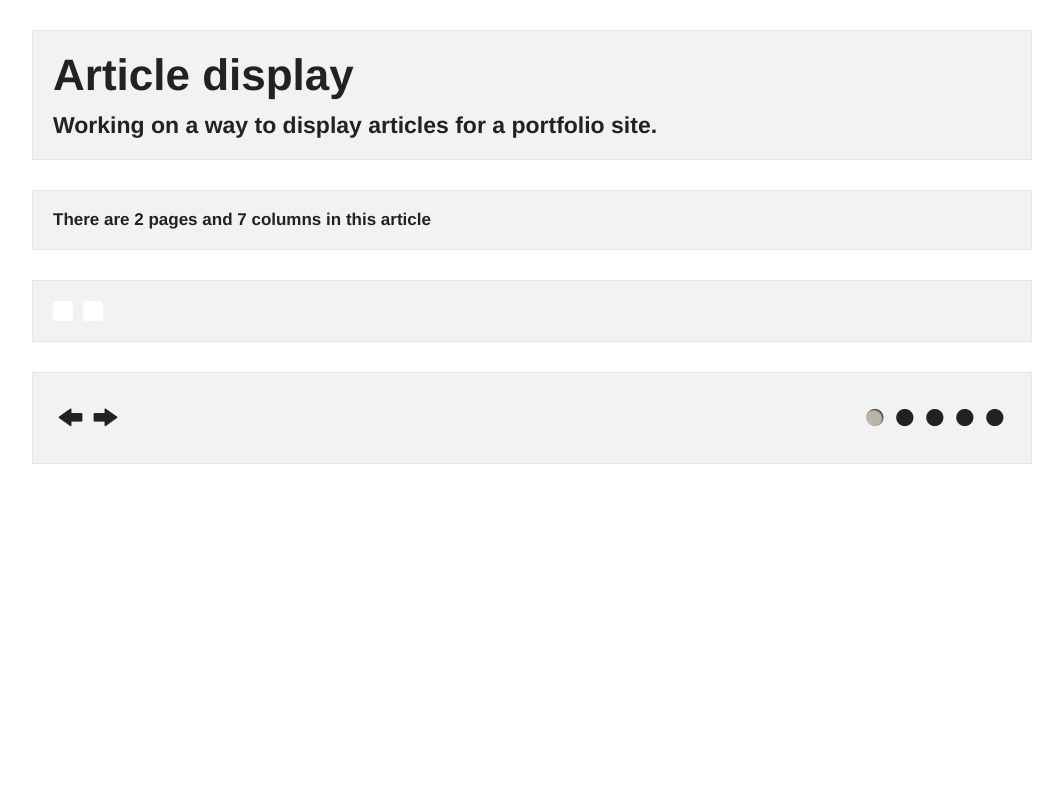
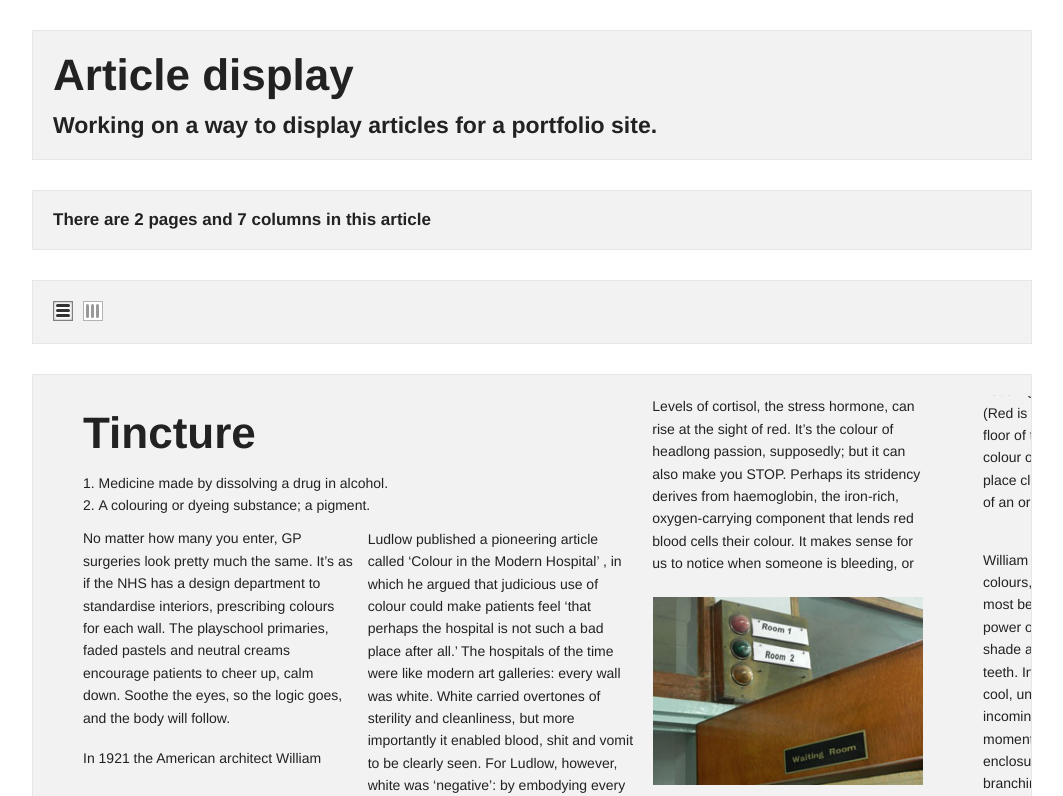
Before and after one commit to daveymoores/article_display, a plain HTML site: page index_layout-1.html in a window 1280 px wide. Both pictures are taken after a click on the item 171 px from the left and 311 px from the top of the page. Shown: the top 796 px of the page, without its empty margins (108-1171 px from the left). Drawn offline with Linux system fonts and the light colour scheme.

Commit message:
Finishing layout buttons

```diff
--- a/index_layout-1.html
+++ b/index_layout-1.html
@@ -36,28 +36,26 @@
 
 		<div id="data" class="panel"></div>
 
+		<div class="panel">
+			<ul id="display_options">
+				<li class="horizontal active">
+					<span></span>
+					<span></span>
+					<span></span>
+				</li>
+				<li class="vertical">
+					<span></span>
+					<span></span>
+					<span></span>
+				</li>
+			</ul>
+		</div>
+
 		<div class="panel" id="article_reader">
-
-			<ul id="display_options">
-				<li class="horizontal"><a href="#_"></a></li>
-				<li class="vertical"><a href="#_"></a></li>
-			</ul>
 
 			<div id="viewport">
 					<div id="target">
 					</div>
-				</div>
-
-				<div id="flowedContent">
-					<p>No matter how many you enter, GP surgeries look pretty much the same. It’s as if the NHS has a design department to standardise interiors, prescribing colours for each wall. The playschool primaries, faded pastels and neutral creams encourage patients to cheer up, calm down. Soothe the eyes, so the logic goes, and the body will follow.</p>
-
-					<p>In 1921 the American architect William Ludlow published a pioneering article called ‘Colour in the Modern Hospital’ , in which he argued that judicious use of colour could make patients feel ‘that perhaps the hospital is not such a bad place after all.’ The hospitals of the time were like modern art galleries: every wall was white. White carried overtones of sterility and cleanliness, but more importantly it enabled blood, shit and vomit to be clearly seen. For Ludlow, however, white was ‘negative’: by embodying every colour, it neutralised them all. He associated white with winter, the season of death, and assumed that patients would too. In its place, he proposed a palate inspired by the radiance of nature: ‘soft greens, pale blues, an occasional touch of red’.</p>
-
-					<p>Levels of cortisol, the stress hormone, can rise at the sight of red. It’s the colour of headlong passion, supposedly; but it can also make you STOP. Perhaps its stridency derives from haemoglobin, the iron-rich, oxygen-carrying component that lends red blood cells their colour. It makes sense for us to notice when someone is bleeding, or when blood rushes into their cheeks: red can indicate imminent death, or sex. This waiting room floor is closer to rust than blood – darker than plant pots, more ruddy than soil. Mimicked by the carpet of the main consulting room and in the tiles that border the floor of the entrance, it never rises higher than the soles of you feet. (Red is the heaviest colour; it sinks to the floor of the visible spectrum.) Picture this colour on the walls or ceiling and the whole place closes in, starts to feel like the inside of an organ.</p>
-
-					<p>William Ludlow argued that, of all possible colours, ‘glorious golden yellow’ was the most beneficial since it evoked the healing power of sunshine, but pick the wrong shade and you’re left with jaundice or bad teeth. Instead of sun we have sky, these cool, unclouded walls. Something to remind incoming patients of open space the moment they pass into the corridor’s enclosure. You might assume this long, branching pathway represents veins, which, seen through the skin, are the body’s blue corridors. But blood isn’t blue, and neither are veins: the closest they ever stray from red is deep maroon. (Kienle et al. put this common misconception to rest in a more or less impenetrable paper , 1996.) Blue is often described as the colour of sadness, but it has to be bruise-blue, shadow-blue, ocean-blue, something dark. This blue belongs to starling’s eggs or Tupperware or the backdrop of nursery murals. Perhaps it isn’t blue at all but turquoise, a species of green.</p>
-
-					<p>I can believe that green has therapeutic uses. Green is good enough to eat. Green leaves are healthy, packed with chlorophyll. In the natural world green indicates freshness, growth, recovery. Inscribe this colour on the patient, however, and it becomes a badge of illness: ‘Dude are you OK you’ve gone green.’ In 1914, the San Francisco-based surgeon Harry Sherman developed a ‘spinach green’ colour system to reduce the glare of traditional hospital whites. The colour spread through hospitals like a virus, coating walls, overalls, machines. In this surgery, green is located in details. You have to search for it. The fire exit signs (green is the chromatic opposite of flame); a constellation of pins on a cork board; a stick-man family adrift on a scrap of paper – that’s it. Then you notice the call light for Room 2, lodged in a tiny traffic light above the waiting room entrance. It comes on. The doctor will see you now. Go.</p>
 				</div>
 
 				<div id="fixedContent">
@@ -78,6 +76,20 @@
 
 
 				</div>
+
+				<div id="flowedContent">
+					<p>No matter how many you enter, GP surgeries look pretty much the same. It’s as if the NHS has a design department to standardise interiors, prescribing colours for each wall. The playschool primaries, faded pastels and neutral creams encourage patients to cheer up, calm down. Soothe the eyes, so the logic goes, and the body will follow.</p>
+
+					<p>In 1921 the American architect William Ludlow published a pioneering article called ‘Colour in the Modern Hospital’ , in which he argued that judicious use of colour could make patients feel ‘that perhaps the hospital is not such a bad place after all.’ The hospitals of the time were like modern art galleries: every wall was white. White carried overtones of sterility and cleanliness, but more importantly it enabled blood, shit and vomit to be clearly seen. For Ludlow, however, white was ‘negative’: by embodying every colour, it neutralised them all. He associated white with winter, the season of death, and assumed that patients would too. In its place, he proposed a palate inspired by the radiance of nature: ‘soft greens, pale blues, an occasional touch of red’.</p>
+
+					<p>Levels of cortisol, the stress hormone, can rise at the sight of red. It’s the colour of headlong passion, supposedly; but it can also make you STOP. Perhaps its stridency derives from haemoglobin, the iron-rich, oxygen-carrying component that lends red blood cells their colour. It makes sense for us to notice when someone is bleeding, or when blood rushes into their cheeks: red can indicate imminent death, or sex. This waiting room floor is closer to rust than blood – darker than plant pots, more ruddy than soil. Mimicked by the carpet of the main consulting room and in the tiles that border the floor of the entrance, it never rises higher than the soles of you feet. (Red is the heaviest colour; it sinks to the floor of the visible spectrum.) Picture this colour on the walls or ceiling and the whole place closes in, starts to feel like the inside of an organ.</p>
+
+					<p>William Ludlow argued that, of all possible colours, ‘glorious golden yellow’ was the most beneficial since it evoked the healing power of sunshine, but pick the wrong shade and you’re left with jaundice or bad teeth. Instead of sun we have sky, these cool, unclouded walls. Something to remind incoming patients of open space the moment they pass into the corridor’s enclosure. You might assume this long, branching pathway represents veins, which, seen through the skin, are the body’s blue corridors. But blood isn’t blue, and neither are veins: the closest they ever stray from red is deep maroon. (Kienle et al. put this common misconception to rest in a more or less impenetrable paper , 1996.) Blue is often described as the colour of sadness, but it has to be bruise-blue, shadow-blue, ocean-blue, something dark. This blue belongs to starling’s eggs or Tupperware or the backdrop of nursery murals. Perhaps it isn’t blue at all but turquoise, a species of green.</p>
+
+					<p>I can believe that green has therapeutic uses. Green is good enough to eat. Green leaves are healthy, packed with chlorophyll. In the natural world green indicates freshness, growth, recovery. Inscribe this colour on the patient, however, and it becomes a badge of illness: ‘Dude are you OK you’ve gone green.’ In 1914, the San Francisco-based surgeon Harry Sherman developed a ‘spinach green’ colour system to reduce the glare of traditional hospital whites. The colour spread through hospitals like a virus, coating walls, overalls, machines. In this surgery, green is located in details. You have to search for it. The fire exit signs (green is the chromatic opposite of flame); a constellation of pins on a cork board; a stick-man family adrift on a scrap of paper – that’s it. Then you notice the call light for Room 2, lodged in a tiny traffic light above the waiting room entrance. It comes on. The doctor will see you now. Go.</p>
+				</div>
+
+
 
 		</div>
 
@@ -147,12 +159,27 @@
 	$(document).ready(function () {
 
 		$('#display_options').find('li').on('click', function(){
+
+			$(this).parent().find('.active').removeClass('active');
+
 			if($(this).hasClass('horizontal')) {
+
+				$('#viewport').fadeIn(200);
+				$('#flowedContent').fadeOut(200);
+				$('#controls').fadeIn(200);
+				$('#fixedContent').fadeOut(200);
+
+				$(this).addClass('active');
+
+			} else if($(this).hasClass('vertical')) {
+
 				$('#viewport').fadeOut(200);
-			} else if($(this).hasClass('vertical')) {
-				setTimeout(function(){
-					$('#flowedContent').fadeIn(200);
-				});
+				$('#flowedContent').fadeIn(200);
+				$('#fixedContent').fadeIn(200).find('.col-span-2').css('width', '100%');
+				$('#controls').fadeOut(200);
+
+				$(this).addClass('active');
+
 			}
 		});
 
--- a/sass/styles.scss
+++ b/sass/styles.scss
@@ -73,24 +73,84 @@
 	}
 }
 
+#fixedContent {
+	.col-span-2 {
+		width: 100%;
+		text-align: center;
+	}
+	figure {
+		float: left;
+	}
+}
+
+#flowedContent {
+	float: left;
+	margin-top: 20px;
+}
+
 #display_options {
+	display: inline-block;
 	li {
 		list-style: none;
 		float: left;
 		margin-right: 10px;
 		height: 20px;
 		width: 20px;
-		border-radius: 3px;
 		background-color: #ffffff;
 		cursor: pointer;
+		border: 1px solid #B3B3B3;
+		padding: 2px 1px 2px 2px;
 
 		&:hover {
 			background-color: #E6E6E6;
-			border: 1px solid #B3B3B3;
 		}
 		&:active {
-			box-shadow: inset 0px 0px 2px #333;
-			border: 1px solid #B3B3B3;
+			box-shadow: inset 0px 0px 3px #999;
+			border: 1px solid #7F7F7F;
 		}
+		&.active {
+			box-shadow: inset 0px 0px 3px #999;
+			border: 1px solid #7F7F7F;
+
+			span {
+				background-color: #333;
+			}
+		}
+
+		&.horizontal {
+			span {
+				width: 14px;
+				display: block;
+				float: left;
+				margin-bottom: 2px;
+				height: 3px;
+				background-color: #999999;
+				border-radius: 2px;
+			}
+
+			&.active {
+				span {
+					background-color: #333;
+				}
+			}
+		}
+		&.vertical {
+			span {
+				height: 14px;
+				display: block;
+				float: left;
+				width: 3px;
+				margin-right: 2px;
+				background-color: #999999;
+				border-radius: 2px;
+			}
+
+			&.active {
+				span {
+					background-color: #333;
+				}
+			}
+		}
+
 	}
 }
```
Also changed, not shown: stylesheets/app.css, stylesheets/styles.css.
